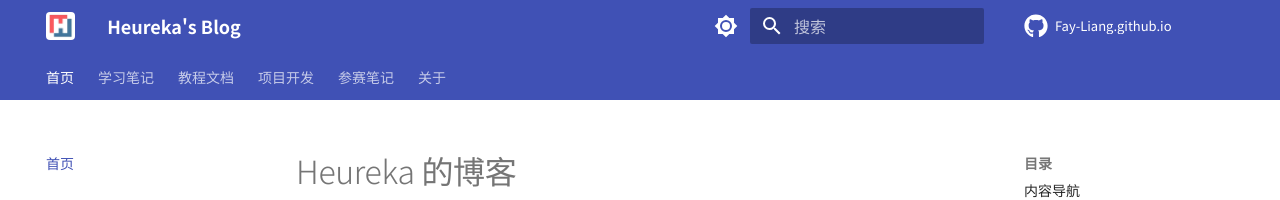
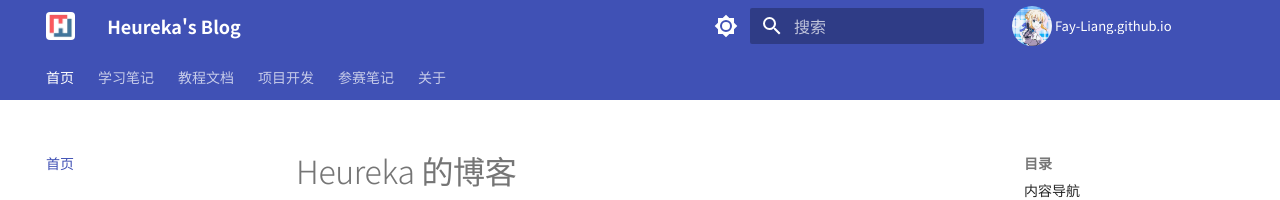
Before and after one commit to Fay-Liang/Fay-Liang.github.io, an MkDocs documentation site: the page built from docs/index.md, in a window 1280 px wide. Shown: the top 200 px of the page. Built offline with MkDocs 1.6.1 and Material for MkDocs 9.7.7, drawn with Linux system fonts in a browser that asks for light colours; comment, search, counter and statistics services are not loaded.

Commit message:
feat: 顶栏 GitHub 图标换成实际头像
Material 的 source 模板硬编码了 include ".icons/<name>.svg"，
只支持图标短名，无法指向图片，故用 CSS 覆盖：
- 隐藏原 octocat SVG，改以背景图显示头像
- .md-source__icon 原为 2rem x 2.4rem 矩形，改正方形后
  才能用 border-radius:50% 得到正圆

头像取自 GitHub 实际地址（avatars.githubusercontent.com/u/177308560），
原图 460x460/326KB，缩放至 128x128 并压缩到 30KB 后自托管，
避免每次加载都请求外部域名。

```diff
--- a/docs/assets/css/extra.css
+++ b/docs/assets/css/extra.css
@@ -46,3 +46,27 @@
   padding: 0.1rem;
   box-sizing: content-box;   /* 防止 padding 挤占图片高度 */
 }
+
+/* ============================================================
+   顶栏 GitHub 图标：换成实际头像
+   ------------------------------------------------------------
+   Material 的 source 模板只支持图标短名（模板里硬编码了
+   include ".icons/<name>.svg"），无法直接指向图片，故用 CSS 覆盖。
+
+   注意：原 .md-source__icon 是 2rem x 2.4rem 的矩形，直接加
+   border-radius:50% 会变成椭圆，必须先改成正方形。
+   头像文件取自 GitHub 实际头像（avatars.githubusercontent.com），
+   已缩放至 128px 自托管，避免每次加载都请求外部域名。
+   ============================================================ */
+.md-source__icon svg {
+  display: none;                     /* 隐藏原来的 octocat 图标 */
+}
+
+.md-source__icon {
+  width: 2rem;                       /* 原为 2rem x 2.4rem，改正方形 */
+  height: 2rem;
+  background-image: url("../images/avatar.png");
+  background-size: cover;
+  background-position: center;
+  border-radius: 50%;
+}
```
Also changed, not shown: docs/assets/images/avatar.png (added).
